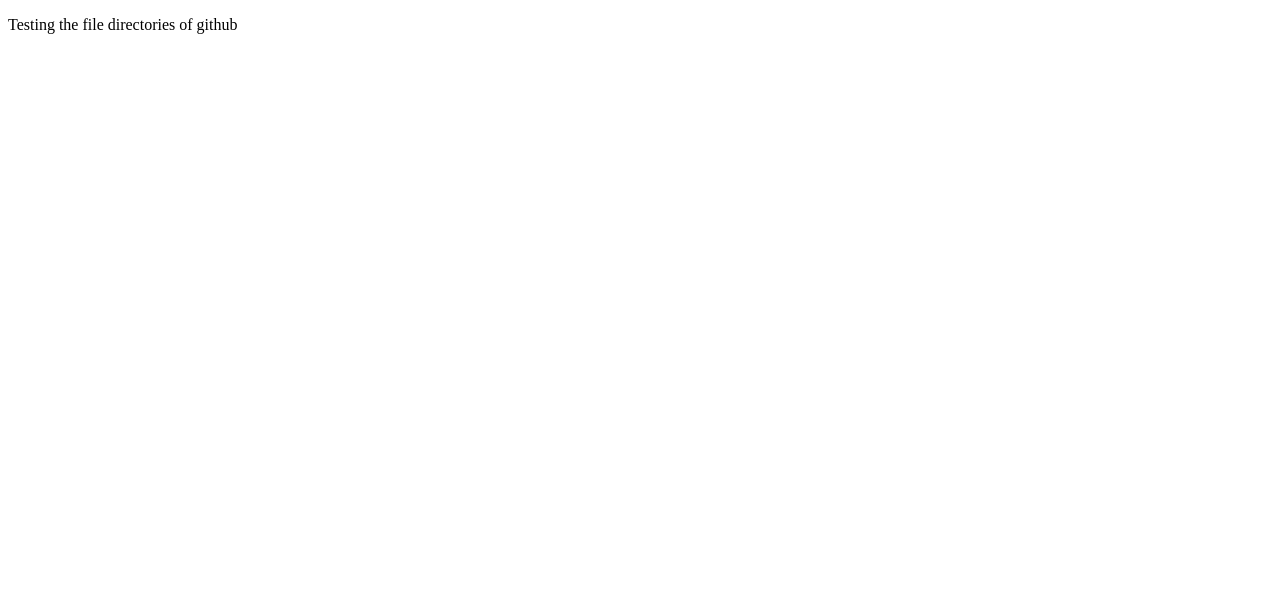
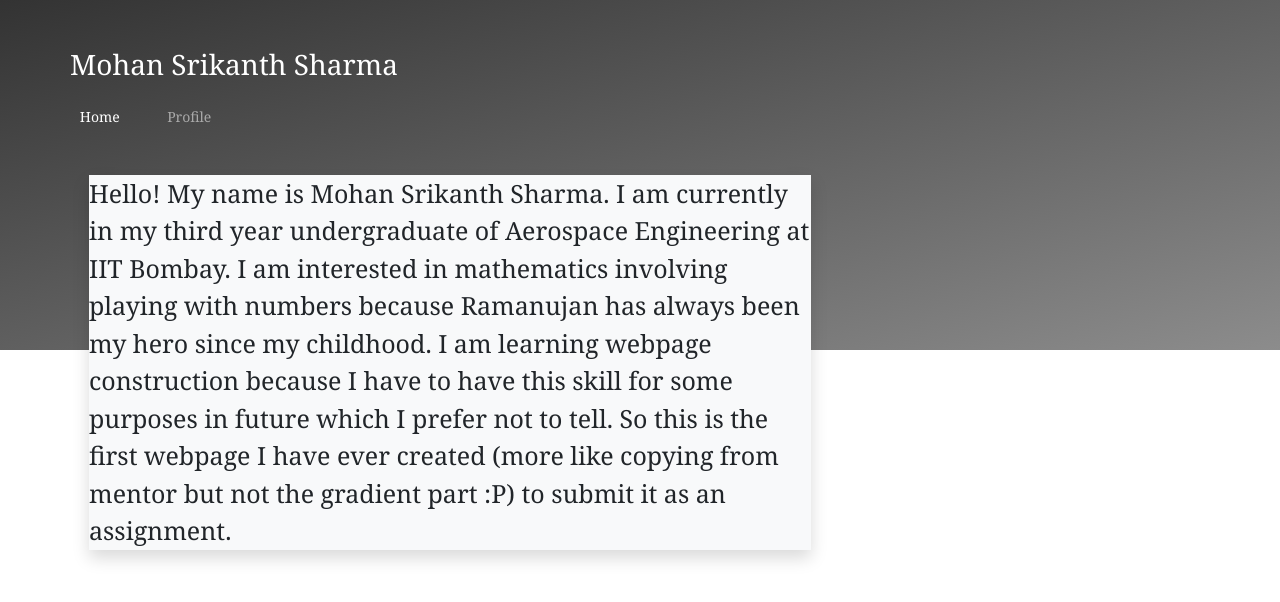
Before and after one commit to vmssharma/Autonise_assignment, a plain HTML site: page index.html in a window 1280 px wide. Drawn offline with nearby package versions, Linux system fonts and the light colour scheme.

Commit message:
updated index.html

```diff
--- a/index.html
+++ b/index.html
@@ -1,10 +1,80 @@
 <!DOCTYPE html>
-<html>
-  <head>
-    <title>Srikanth Sharma</title>
-    <link rel="shortcut icon" type="image/jpg" href="iconpic.jpg">
-  </head>
-  <body>
-    <p>Testing the file directories of github</p>
-  </body>
+
+<html lang>
+
+    <head>
+
+        <title>Srikanth's HomePage</title>
+
+        <link rel="stylesheet" href="https://stackpath.bootstrapcdn.com/bootstrap/4.5.2/css/bootstrap.min.css" integrity="sha384-JcKb8q3iqJ61gNV9KGb8thSsNjpSL0n8PARn9HuZOnIxN0hoP+VmmDGMN5t9UJ0Z" crossorigin="anonymous">
+
+        <script src="https://stackpath.bootstrapcdn.com/bootstrap/4.5.2/js/bootstrap.min.js" integrity="sha384-B4gt1jrGC7Jh4AgTPSdUtOBvfO8shuf57BaghqFfPlYxofvL8/KUEfYiJOMMV+rV" crossorigin="anonymous"></script>
+        <script src="https://code.jquery.com/jquery-3.4.1.slim.min.js" integrity="sha384-J6qa4849blE2+poT4WnyKhv5vZF5SrPo0iEjwBvKU7imGFAV0wwj1yYfoRSJoZ+n" crossorigin="anonymous"></script>
+        <script src="https://cdn.jsdelivr.net/npm/popper.js@1.16.0/dist/umd/popper.min.js" integrity="sha384-Q6E9RHvbIyZFJoft+2mJbHaEWldlvI9IOYy5n3zV9zzTtmI3UksdQRVvoxMfooAo" crossorigin="anonymous"></script>
+
+        <link rel="stylesheet" href="https://stackpath.bootstrapcdn.com/font-awesome/4.7.0/css/font-awesome.min.css" integrity="sha384-wvfXpqpZZVQGK6TAh5PVlGOfQNHSoD2xbE+QkPxCAFlNEevoEH3Sl0sibVcOQVnN" crossorigin="anonymous">
+
+        <meta name="viewport" content="width=device-width, initial-scale=1.0">
+        <meta name="description" content="Srikanth's Homepage">
+        <meta name="author" content="Srikanth Sharma">
+        <meta property="og:title" content="Srikanth's HomePage">
+        <meta property="og:image" content="F:\iconpic.jpg">
+        <meta property="og:description" content="Autonise assignment">
+
+        <style>
+            #grad1{
+                height: 350px;
+                background-image: linear-gradient(to bottom right,#333333,#8c8c8c);
+            }
+            body{
+                font-family:georgia, garamond,serif;font-size:14px;
+            }
+            .OnHoverDark:hover { background: #222222; color: #BABABA !important;}
+            .activePage{ color:#FFF !important;}
+            .inactivePage{ color:#A9A9A9;}
+            #letters{font-size:25px;}
+        </style>
+
+        <link rel="shortcut icon" type="image/jpg" href="iconpic.jpg">
+    </head>
+
+    <body>
+        <div id="grad1">
+            <div class="container pt-5">
+                <div class="row">
+                    <div class="column-lg-8">
+                        <div class="row mb-3">
+                            <div class="col">
+                                <h3 class="text-white">Mohan Srikanth Sharma</h3>
+                            </div>
+                        </div>
+                        <div class="row mt-3 mb-4 text-center">
+                            <div class="col-xl-6">
+                                <div class="row">
+                                    <div class="col">
+                                        <a class="OnHoverDark activePage" href="/">Home</a>
+                                    </div>
+                                    <div class="col">
+                                        <a class="OnHoverDark inactivePage" href="/profile">Profile</a>
+                                    </div>
+                                </div>
+                            </div>
+                        </div>
+                    </div>
+                </div>
+            </div>
+            <div class="container" id="letters">
+                <div class="row">
+                    <div class="col-lg-8">
+                        <div class="row shadow bg-light mt-4 mb-5 mx-1">
+                            Hello! My name is Mohan Srikanth Sharma. I am currently in my third year undergraduate of Aerospace Engineering at IIT Bombay.
+                            I am interested in mathematics involving playing with numbers because Ramanujan has always been my hero since my childhood.
+                            I am learning webpage construction because I have to have this skill for some purposes in future which I prefer not to tell.
+                            So this is the first webpage I have ever created (more like copying from mentor but not the gradient part :P) to submit it as an assignment.
+                        </div>
+                    </div>
+                </div>
+            </div>
+        </div>
+    </body>
 </html>
```
